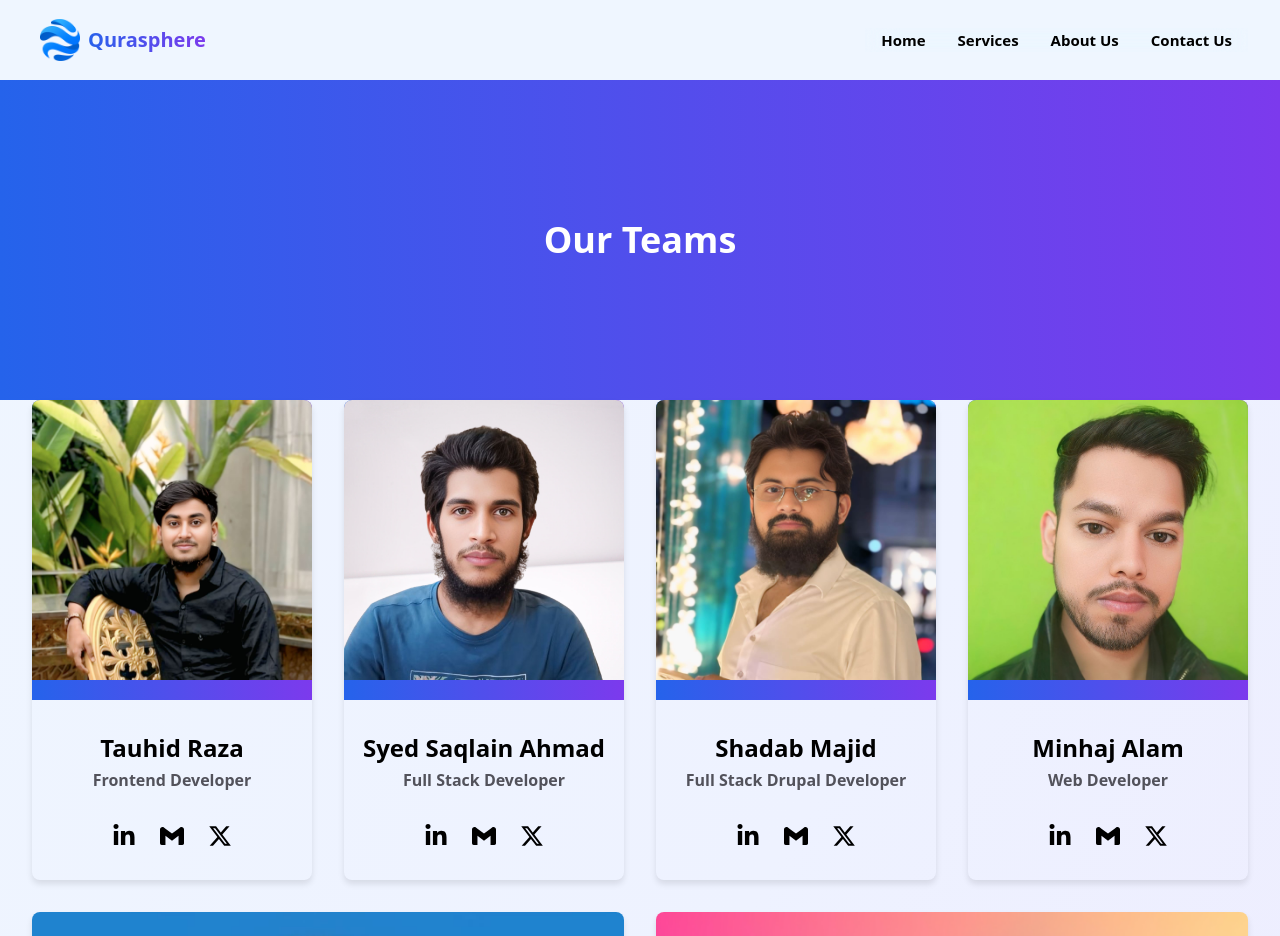
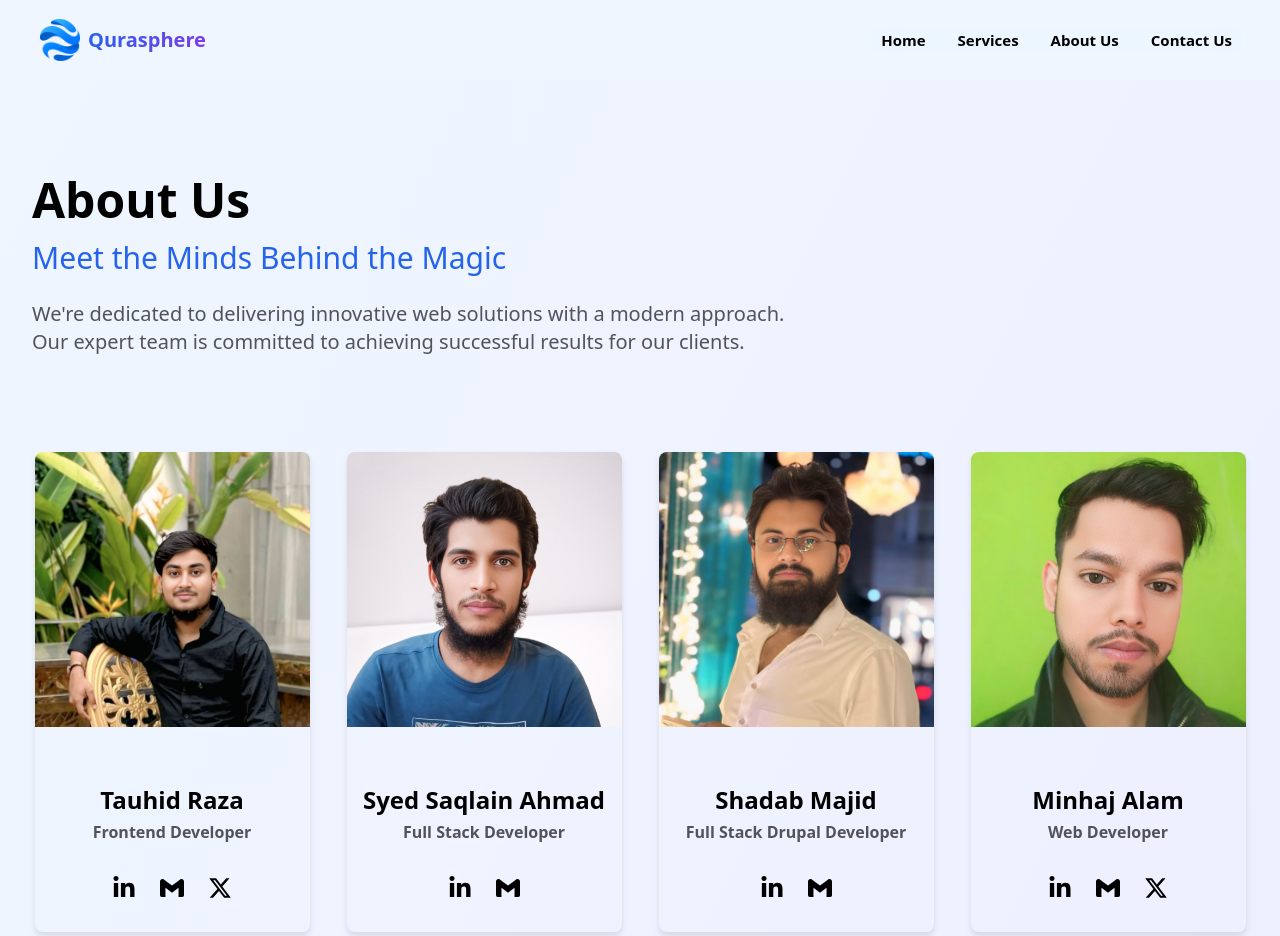
Before and after one commit to grimwebdeveloper/Qurasphere, a React (Vite) app: page /about-us in a window 1280 px wide. Shown: the top 936 px of the page. Built offline with nearby package versions, Linux system fonts and the light colour scheme.

Commit message:
About us page completed

```diff
--- a/src/pages/AboutUs.jsx
+++ b/src/pages/AboutUs.jsx
@@ -1,11 +1,15 @@
-import {
-  FaFacebookF,
-  FaInstagram,
-  FaLinkedinIn,
-  FaXTwitter,
-} from 'react-icons/fa6';
-import { LuPhoneCall } from 'react-icons/lu';
+// import {
+//   FaFacebookF,
+//   FaInstagram,
+//   FaLinkedinIn,
+//   FaXTwitter,
+// } from 'react-icons/fa6';
+// import { LuPhoneCall } from 'react-icons/lu';
+// import { SiGmail } from 'react-icons/si';
+import { FaLinkedinIn } from 'react-icons/fa';
+import ContactForm from '../components/ContactForm';
 import { SiGmail } from 'react-icons/si';
+import { FaXTwitter } from 'react-icons/fa6';
 
 function AboutUs() {
   const members = [
@@ -72,28 +76,32 @@ function AboutUs() {
   ];
   return (
     <>
-      <div className='w-full bg-gradient-to-r from-blue-600 to-violet-600 text-white '>
-         <div className='max-w-[1280px]  min-h-80 mx-auto  flex justify-center items-center '>
-           <h1 className='text-4xl font-semibold'>Our Teams</h1>
+      <div className="max-w-screen-xl px-8 mx-auto py-16 lg:py-24">
+        <h2 className="text-4xl lg:text-5xl font-semibold mb-4">About Us</h2>
+        <div className="text-2xl lg:text-3xl font-medium text-blue-600 mb-6">
+          Meet the Minds Behind the Magic
+        </div>
+        <p className="text-lg lg:text-xl text-zinc-600 max-w-3xl">
+          We're dedicated to delivering innovative web solutions with a modern
+          approach. Our expert team is committed to achieving successful results
+          for our clients.
+        </p>
       </div>
 
-     </div>
-
-     <div className="px-8 lg:flex gap-8 max-w-[1280px] mx-auto mb-16">
-      <div className="text-center lg:text-left mb-6 lg:min-w-[310px]">
-      <div className="cards flex flex-wrap gap-8 justify-center">
+      <section className="max-w-screen-xl px-8 mx-auto pb-16">
+        <div className="grid grid-cols-1 md:grid-cols-2 lg:grid-cols-3 xl:grid-cols-4 gap-8 justify-items-center">
           {members.map((member, index) => (
             <div
               key={index}
-            className="text-center shadow-[0px_4px_6px_0px_rgba(0,_0,_0,_0.1)] rounded-lg w-[359px] lg:w-[275px] flex-grow"
+              className="text-center shadow-[0px_4px_6px_0px_rgba(0,_0,_0,_0.1)] rounded-lg w-[313px] lg:w-[275px] flex-grow"
             >
-            <div className=" w-full min-h-[300px] overflow-hidden relative bg-gradient-to-r from-blue-600 to-violet-600 hover:from-blue-700 hover:to-violet-700 transition-all duration-300 rounded-t-lg">
+              <div className="w-full min-h-[300px] overflow-hidden relative rounded-t-lg">
                 <img
                   src={member.image}
-                alt=""
-                className=" w-full h-full hover:scale-110 transition-all duration-1000 "
+                  alt={member.name}
+                  className="w-full h-full object-cover hover:scale-110 transition-all duration-1000"
                 />
-              <svg
+                {/* <svg
                   viewBox="0 0 200 200"
                   xmlns="http://www.w3.org/2000/svg"
                   className="absolute top-0 left-0 w-full h-full -z-10 scale-110 translate-x-5 translate-y-20"
@@ -103,7 +111,7 @@ function AboutUs() {
                     d="M55.8,-34C68.1,-11,70.9,15.8,60,32C49.1,48.3,24.5,54,-1.5,54.9C-27.5,55.8,-55,51.7,-66.2,35.3C-77.4,18.9,-72.2,-9.9,-58.5,-33.9C-44.7,-57.8,-22.4,-76.9,-0.3,-76.7C21.8,-76.5,43.5,-57.1,55.8,-34Z"
                     transform="translate(100 100)"
                   />
-              </svg>
+                </svg> */}
               </div>
               <h3 className="mt-8 text-2xl font-semibold">{member.name}</h3>
               <p className="mt-1 not-italic font-semibold text-zinc-600">
@@ -113,28 +121,44 @@ function AboutUs() {
                 id="member-social-links"
                 className="flex justify-center gap-6 items-center my-8"
               >
+                {member.social.linkedin && (
                   <a
                     href={member.social.linkedin}
-                title="LinkedinIn"
+                    title="LinkedIn"
                     target="_blank"
+                    rel="noopener noreferrer"
                   >
                     <FaLinkedinIn className="text-2xl hover:transition delay-150 duration-300 ease-in-out hover:scale-125" />
                   </a>
-              <a href={member.social.gmail} title="Gmail" target="_blank">
+                )}
+                {member.social.gmail && (
+                  <a
+                    href={member.social.gmail}
+                    title="Gmail"
+                    target="_blank"
+                    rel="noopener noreferrer"
+                  >
                     <SiGmail className="text-2xl hover:transition delay-150 duration-300 ease-in-out hover:scale-125" />
                   </a>
-              <a href={member.social.twitter} title="XTwitter" target="_blank">
+                )}
+                {member.social.twitter && (
+                  <a
+                    href={member.social.twitter}
+                    title="Twitter"
+                    target="_blank"
+                    rel="noopener noreferrer"
+                  >
                     <FaXTwitter className="text-2xl hover:transition delay-150 duration-300 ease-in-out hover:scale-125" />
                   </a>
+                )}
               </div>
             </div>
           ))}
         </div>
-      </div>
-     </div>
+      </section>
 
-
+      <ContactForm />
     </>
-  )
+  );
 }
-export default AboutUs
+export default AboutUs;
```
Also changed, not shown: src/index.css (+8 -0 lines). Lines whose indentation alone changed are shown as unchanged.
